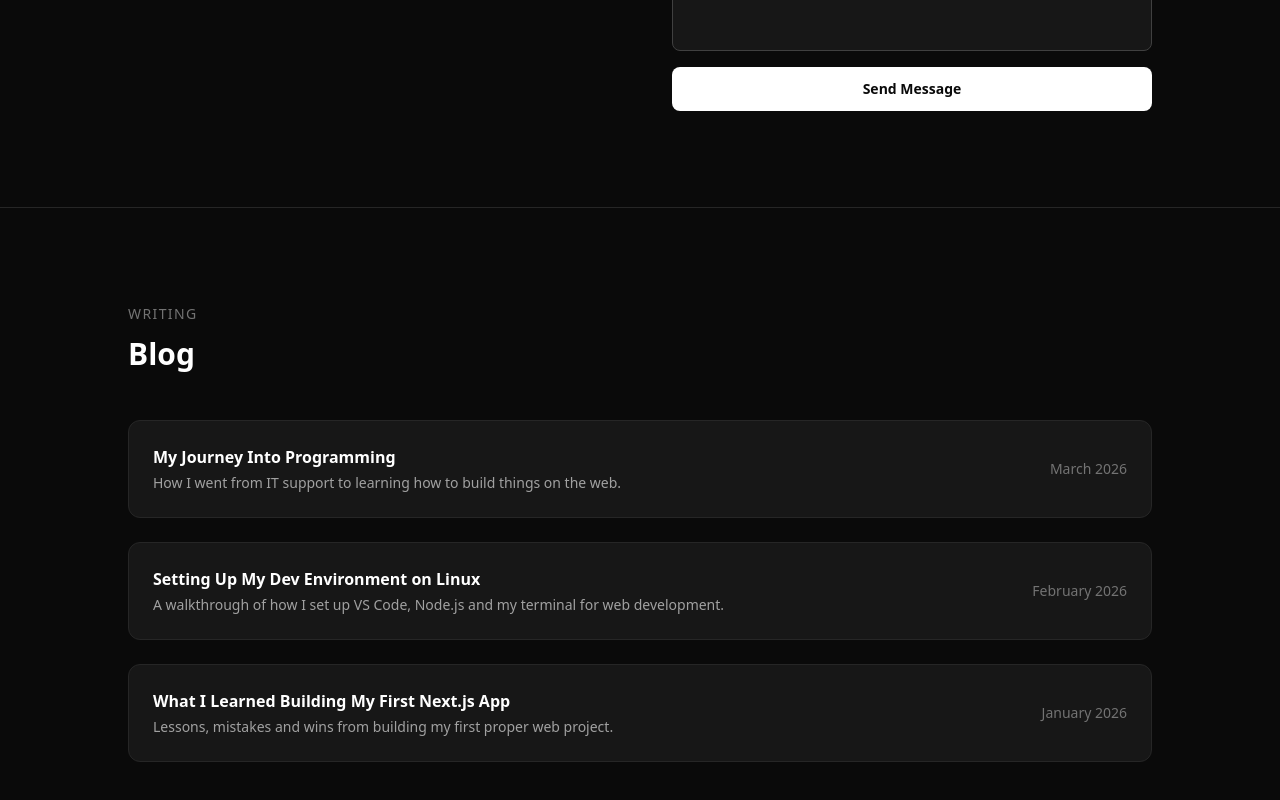
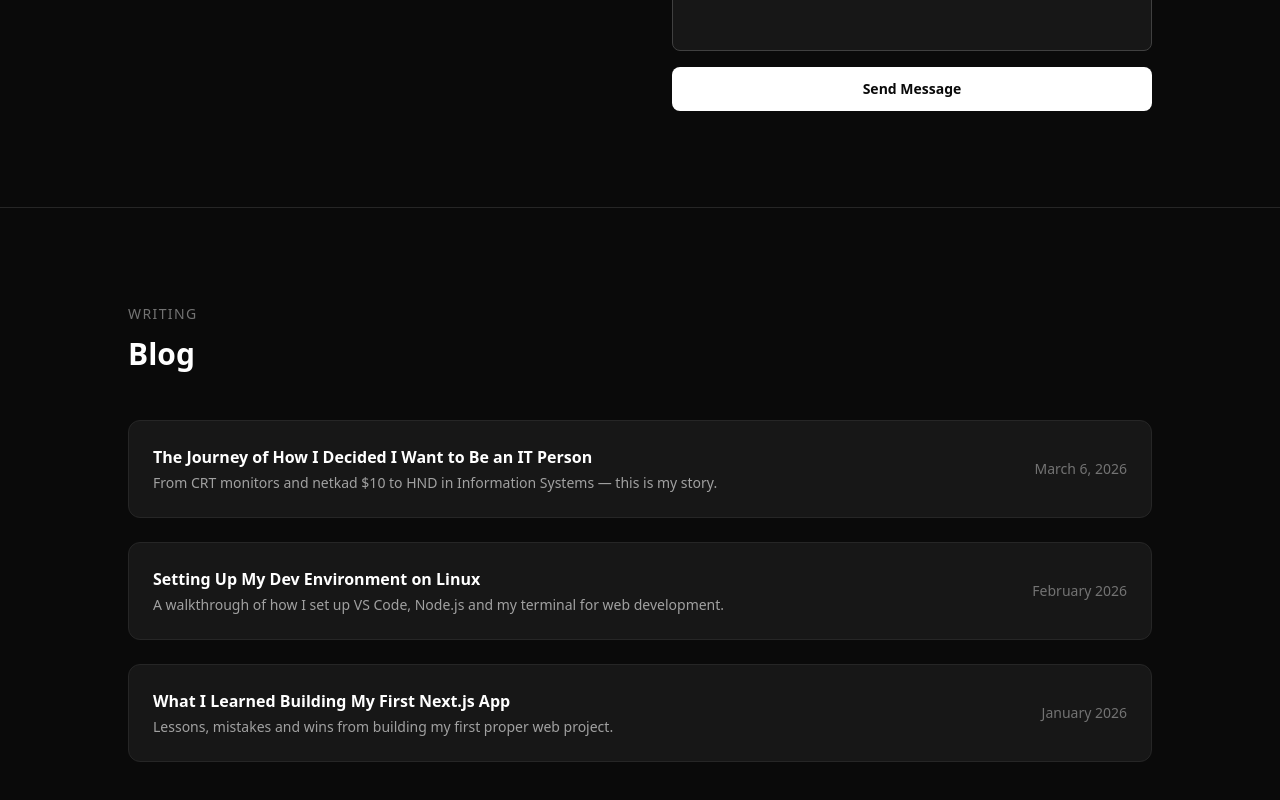
Before and after one commit to Sufiaqilah/my-portfolio, a Next.js app: page / in a window 1280 px wide. Shown: the part 2084-2884 px from the top of the page. Built offline with nearby package versions, Linux system fonts and the light colour scheme.

Commit message:
update blog section

```diff
--- a/app/components/Blog.tsx
+++ b/app/components/Blog.tsx
@@ -1,9 +1,9 @@
 const posts = [
   {
-    title: "My Journey Into Programming",
-    date: "March 2026",
-    description: "How I went from IT support to learning how to build things on the web.",
-    slug: "#",
+    title: "The Journey of How I Decided I Want to Be an IT Person",
+    date: "March 6, 2026",
+    description: "From CRT monitors and netkad $10 to HND in Information Systems — this is my story.",
+    slug: "/blog/my-it-journey",
   },
   {
     title: "Setting Up My Dev Environment on Linux",
```
